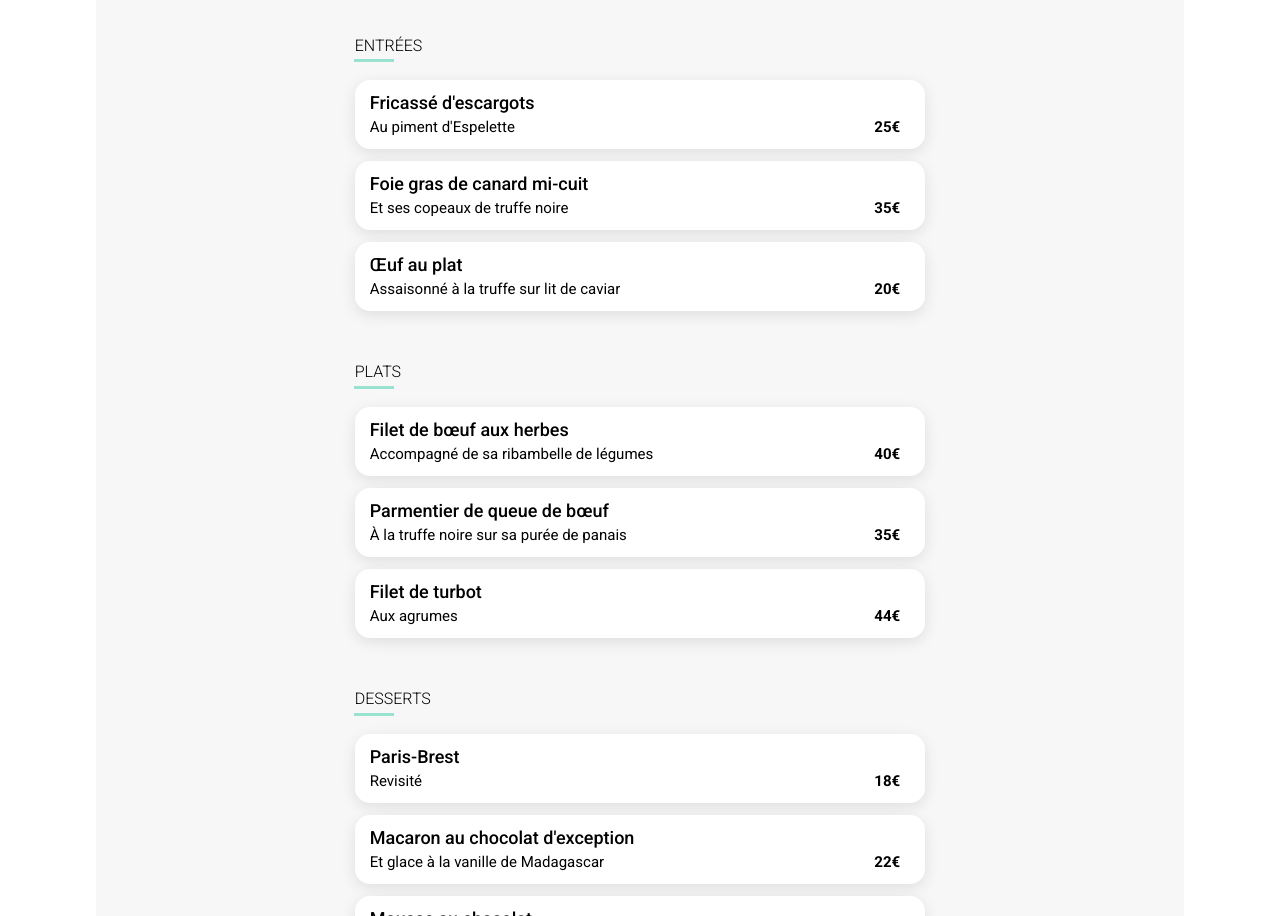
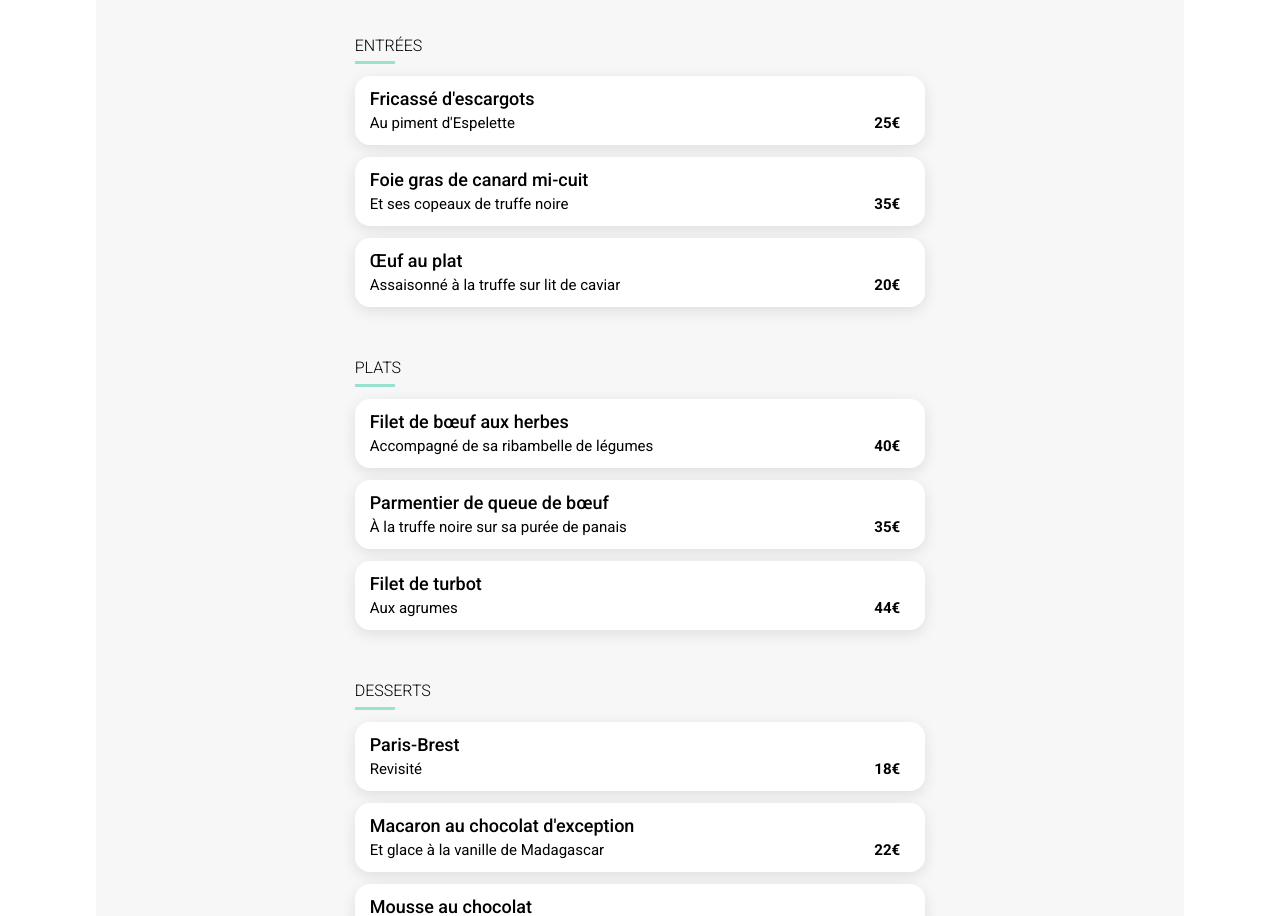
Before and after one commit to moopits/p4, a website: page restaurants/1_La_palette_du_gout.html in a window 1280 px wide. Shown: the part 362-1278 px from the top of the page. Drawn offline with Linux system fonts and the light colour scheme; a web font is replaced by a local one.

Commit message:
pj4-HR corrigé par 2 div et hr-like--position

```diff
--- a/restaurants/1_La_palette_du_gout.html
+++ b/restaurants/1_La_palette_du_gout.html
@@ -29,7 +29,10 @@
         <h2>La palette du goût <span class="like"><i class="fa-regular fa-heart"></i></span></h2>
         <section class="menu">
             <h3>Entrées</h3>
-            <hr>
+            <!--<hr>-->
+            <div class="hr-like-position">
+                <div class="hr-like"></div>
+            </div>
             <article>
                 <div class="description">
                     <h4>Fricassé d'escargots</h4>
@@ -69,7 +72,10 @@
         </section>
         <section class="menu">
             <h3>Plats</h3>
-            <hr>
+            <!--<hr>-->
+            <div class="hr-like-position">
+                <div class="hr-like"></div>
+            </div>
             <article>
                 <div class="description">
                     <h4>Filet de bœuf aux herbes</h4>
@@ -109,7 +115,10 @@
         </section>
         <section class="menu">
             <h3>Desserts</h3>
-            <hr>
+            <!--<hr>-->
+            <div class="hr-like-position">
+                <div class="hr-like"></div>
+            </div>
             <article>
                 <div class="description">
                     <h4>Paris-Brest</h4>
--- a/sass/restaurant.scss
+++ b/sass/restaurant.scss
@@ -73,14 +73,29 @@
                 margin-top: 40px;
             }
 
-            hr {
+            /*hr {
                 color: $lightGreen;
                 background-color: $lightGreen;
                 border-width: 0;
                 width: 40px;
                 height: 3px;
                 margin: -2px 0 18px -83%;
+            }*/
+
+            .hr-like-position{
+                width: 90%;
+                margin-bottom: 12px;
+
+
+                .hr-like {
+                    width: 40px;
+                    height: 3px;
+                    background-color: $lightGreen;
+
+                }
             }
+
+
 
             article {
                 display: flex;
```
Also changed, not shown: restaurants/2_Le_delice_des_sens.html (+12 -3 lines), restaurants/3_La_note_enchantee.html (+12 -3 lines), restaurants/4_A_la_francaise.html (+12 -3 lines), assets/css/style.css, 1 other file.
